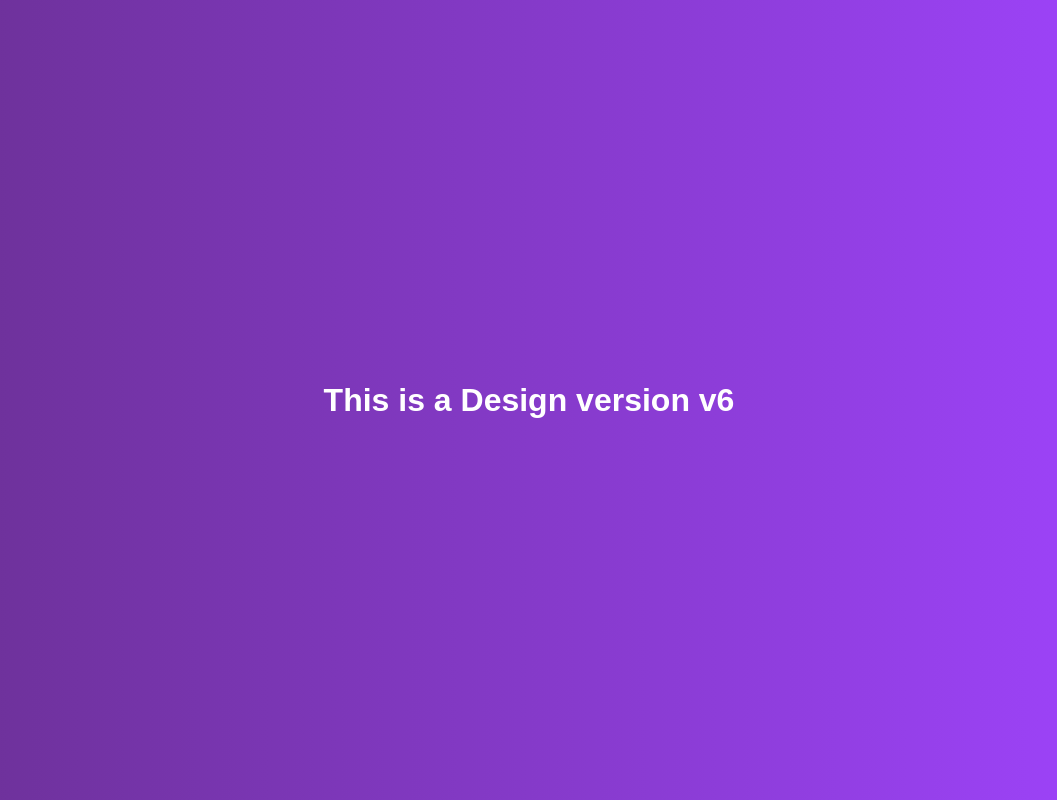
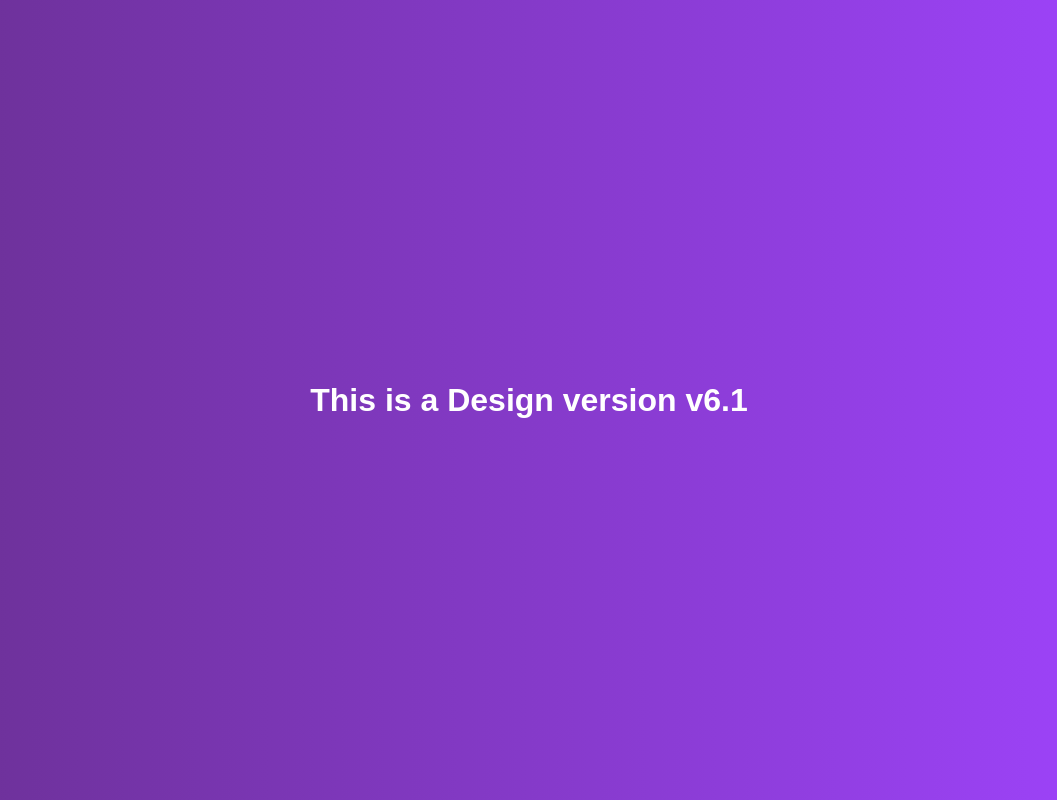
Before and after one commit to Omprakash-Bhamare/myrepo, a plain HTML site: page index.html in a window 1280 px wide. Shown: the whole page, without its empty margins (111-1168 px from the left). Drawn offline with Linux system fonts and the light colour scheme.

Commit message:
Changed version to v6.1

```diff
--- a/index.html
+++ b/index.html
@@ -7,6 +7,6 @@
     <title>Document</title>
 </head>
 <body>
-    <h1> This is a Design version v6</h1>
+    <h1> This is a Design version v6.1</h1>
 </body>
 </html>
```
